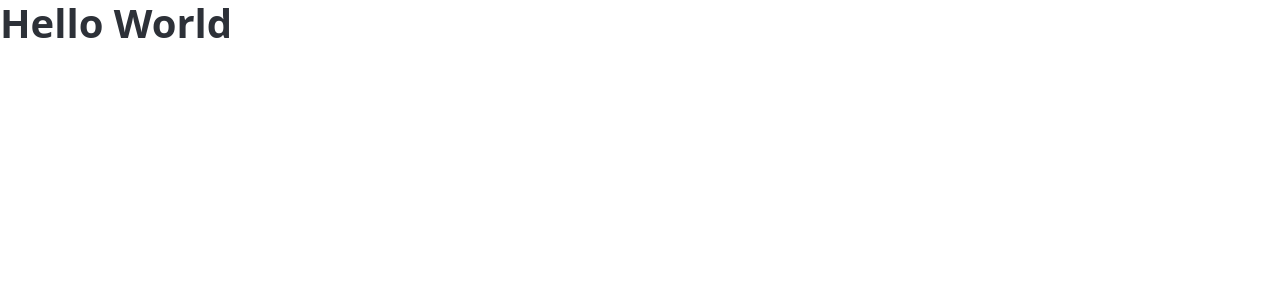
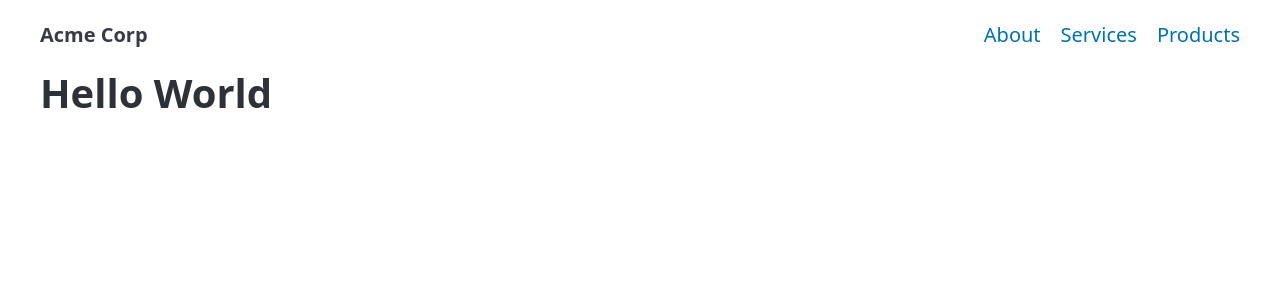
Before and after one commit to massimilianoporzio/tasks-app, a Nuxt app: page / in a window 1280 px wide. Shown: the top 300 px of the page. Built offline with nearby package versions, Linux system fonts and the light colour scheme.

Commit message:
nav bar con layouts

```diff
--- a/app/app.vue
+++ b/app/app.vue
@@ -1,5 +1,5 @@
 <template>
-	<div>
-		<h1>Hello World</h1>
-	</div>
+	<NuxtLayout>
+		<NuxtPage />
+	</NuxtLayout>
 </template>
--- /dev/null
+++ b/app/layouts/default.vue
@@ -0,0 +1,17 @@
+<template>
+	<div>
+		<nav class="container">
+			<ul>
+				<li><strong>Acme Corp</strong></li>
+			</ul>
+			<ul>
+				<li><a href="#">About</a></li>
+				<li><a href="#">Services</a></li>
+				<li><a href="#">Products</a></li>
+			</ul>
+		</nav>
+		<main class="container">
+			<slot />
+		</main>
+	</div>
+</template>
--- /dev/null
+++ b/app/pages/index.vue
@@ -0,0 +1,3 @@
+<template>
+	<h1>Hello World</h1>
+</template>
```
